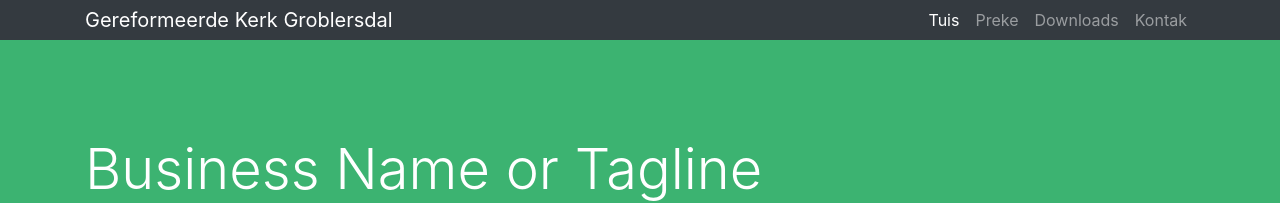
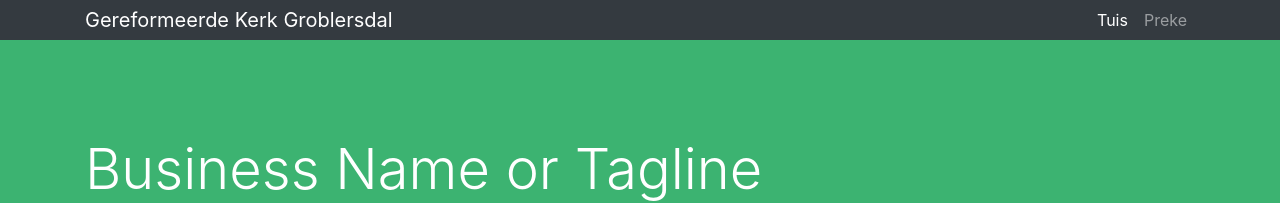
Before and after one commit to sharu725/business-frontpage, a Jekyll site: the page built from index.html, in a window 1280 px wide. Shown: the top 203 px of the page. Built offline with Jekyll 4.4.1, drawn with Linux system fonts in a browser that asks for light colours; comment, search, counter and statistics services are not loaded.

Commit message:
Update menu.yml

```diff
--- a/_data/menu.yml
+++ b/_data/menu.yml
@@ -1,11 +1,4 @@
 - title: Tuis
   link: /
-
 - title: Preke
   link: /preke/
-
-- title: Downloads
-  link: "/downloads/"
-
-- title: Kontak
-  link: "/kontak/"
```
